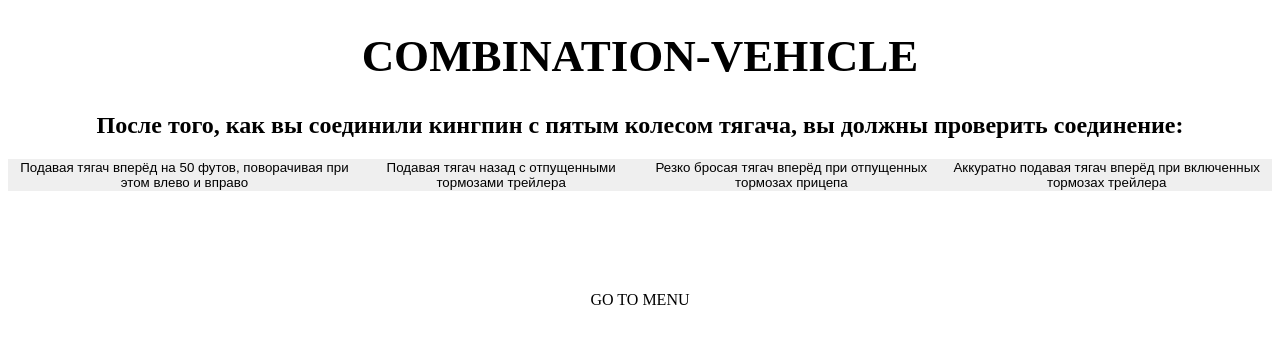
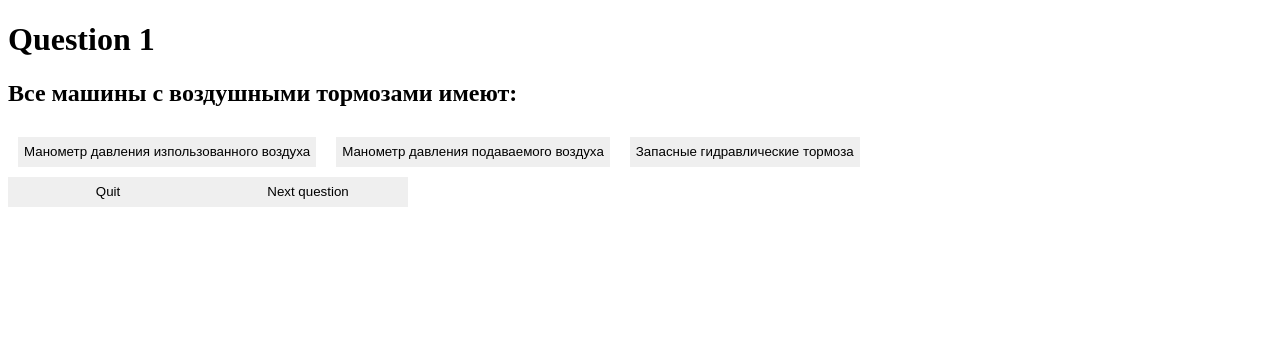
Before and after one commit to zhanybaev/Driver-Test, a React (Create React App) app: page /quiz/Combination-Vehicle in a window 1280 px wide. Shown: the top 344 px of the page. Built offline with nearby package versions, Linux system fonts and the light colour scheme.

Commit message:
logic updated

```diff
--- a/src/App.css
+++ b/src/App.css
@@ -15,25 +15,7 @@ button{
     text-align: center;
 }
 
-.options{
-    display: flex;
-    justify-content: space-evenly;
-}
-
 a{
     color: black;
     text-decoration: none !important;
 }
-
-.topicName{
-    text-transform: capitalize;
-}
-
-.wrong{
-    background: red;
-}
-
-.correct{
-    background: green;
-    color: white;
-}
--- /dev/null
+++ b/src/components/Card.css
@@ -0,0 +1,9 @@
+.select{
+    background-color: green;
+    color: white;
+}
+
+.wrong{
+    background-color: red;
+    color: white;
+}
--- a/src/components/Quiz.tsx
+++ b/src/components/Quiz.tsx
@@ -1,50 +1,34 @@
-import React, { useState } from 'react';
-import { Link, useParams } from 'react-router-dom';
-import { IQuizTheme } from '../types/quiz.types';
+import { useCallback, useEffect, useState } from 'react';
+import { useParams } from 'react-router-dom';
 import { data } from '../utils/data';
 import QuizCard from './QuizCard';
 
 const Quiz = ():JSX.Element => {
+    const [currentQuestion, setCurrentQuestion] = useState(0)
+    const [score, setScore] = useState(0)
     const { topicName } = useParams()
-    const [ currentQuestion, setCurrentQuestion ] = useState<number>(0)
-    const [correctAnswers, setCorrectAnswers] = useState<number>(0)
-    const [modal, setModal] = useState<boolean>(false)
-    const [showIsCorrect, setShowIsCorrect] = useState<boolean>(false)
-    const quiz:IQuizTheme = data.find(item=>item.topicName===topicName) || data[0]
+    const quiz = data.find(item=>item.topicName===topicName) || data[0]
+    const question=quiz.questions[currentQuestion]
 
-    const checkIsCorrect = (answer:string) => {
-        if(quiz.quiz[currentQuestion].answer===answer){
-            const nextQuestion = currentQuestion + 1
-            setCorrectAnswers((prev)=>prev+1)
-            if(nextQuestion>=quiz.quiz.length)setModal(true)
-            else {
-                setCurrentQuestion(nextQuestion)
-                setShowIsCorrect(false)
-            }
-        }else{
-            setShowIsCorrect(true)
-        }
-    }
+    // const shuffleOptions = useCallback(()=>{
+    //     quiz.questions[currentQuestion].options.sort(()=>Math.random()-0.5)
+    //     console.log('shuffle', quiz.questions[currentQuestion].options);
+    // }, [currentQuestion, quiz.questions])
 
-    const showCorrect = (answer:string):string => {
-        if(showIsCorrect){
-            if(answer===quiz.quiz[currentQuestion].answer) return 'correct'
-            else return 'wrong'
-        }
-        return ''
-    }
+    // useEffect(()=>{
+        // shuffleOptions()
+    // }, [currentQuestion])
 
     return (
         <div>
-            <h1 className='headText'>{quiz.topicName}</h1>
-            {
-                modal ? <>Your score is{correctAnswers}</> : (
-                    <QuizCard showCorrect={showCorrect} checkIsCorrect={checkIsCorrect} question={quiz.quiz[currentQuestion]}/>
-                )
-            }
-            <Link style={{textAlign:'center', display:'block', marginTop:'100px'}} to='/'>
-                GO TO MENU
-            </Link>
+            <QuizCard
+                currentQuestion={currentQuestion}
+                setCurrentQuestion={setCurrentQuestion}
+                question={question}
+                score={score}
+                setScore={setScore}
+                limit={quiz.questions.length}
+            />
         </div>
     );
 };
--- a/src/components/QuizCard.tsx
+++ b/src/components/QuizCard.tsx
@@ -1,28 +1,72 @@
-import React from 'react';
+import React, { useState } from 'react';
+import './Card.css'
 import { IQuiz } from '../types/quiz.types';
+import { useNavigate } from 'react-router-dom';
 
 interface IProps{
+    currentQuestion: number,
+    setCurrentQuestion(callback: (question: number) => number):void,
     question: IQuiz,
-    checkIsCorrect(answer:string):void,
-    showCorrect(answer:string):string
+    score:number,
+    setScore(callback: (question: number) => number):void,
+    limit: number
 }
-const QuizCard = ({question, checkIsCorrect, showCorrect}:IProps):JSX.Element => {
+const QuizCard = ({currentQuestion, setCurrentQuestion, question, setScore, score, limit}:IProps):JSX.Element => {
+    const [selected, setSelected] = useState<null | string>(null)
+    const [error, setError] = useState<boolean | string>('')
+    const navigate = useNavigate()
+
+    const handleSelect = (i:string) =>{
+        if(selected===i && selected===question.answer){
+            return 'select'
+        }else if(selected===i && selected!==question.answer){
+            return 'wrong'
+        }else if( i===question.answer){
+            return 'select'
+        }
+    }
+
+    const handleCheck = (i:string) =>{
+        setSelected(i)
+        if(i===question.answer)setScore((prev)=>prev+1)
+        setError(false)
+    }
+
+    const handleNext = () => {
+        if(currentQuestion===limit){
+            navigate('/result')
+        }else if(selected){
+            setCurrentQuestion((prev)=>prev+1)
+            setSelected(null)
+        }else{
+            setError('Please select an option first')
+        }
+    }
+
     return (
         <div>
-            <h2 className='subTitle' >{question.question}</h2>
-            <div className='options'>
+            <h1>Question {currentQuestion+1}</h1>
+            <h2>{question.question}</h2>
+            <div className="options">
+                {error && <div>{error}</div>}
                 {
                     question.options.map((item)=>(
                         <button
-                            className={showCorrect(item)}
-                            key={`key-${item}`}
-                            onClick={()=>checkIsCorrect(item)}
+                            onClick={()=>handleCheck(item)}
+                            className={`singleOption ${selected && handleSelect(item)}`}
+                            key={item}
+                            disabled={!!selected}
+                            style={{margin:'10px'}}
                         >
                             {item}
                         </button>
                     ))
                 }
             </div>
+            <div className="controls">
+                <button onClick={()=>navigate('/d')} >Quit</button>
+                <button onClick={handleNext}>Next question</button>
+            </div>
         </div>
     );
 };
--- a/src/types/quiz.types.ts
+++ b/src/types/quiz.types.ts
@@ -7,5 +7,5 @@ export interface IQuiz {
 export interface IQuizTheme {
     id:string,
     topicName: string,
-    quiz: Array<IQuiz>
+    questions: Array<IQuiz>
 }
--- a/src/utils/data.ts
+++ b/src/utils/data.ts
@@ -3,7 +3,7 @@ export const data: Array<IQuizTheme> = [
     {
         id:'id1ef0e20c88bf4',
         topicName: 'air-break',
-        quiz:[
+        questions:[
             {
                 question:"Все машины с воздушными тормозами имеют:",
                 answer:'Манометр давления подаваемого воздуха',
@@ -540,8 +540,8 @@ export const data: Array<IQuizTheme> = [
     },
     {
         id:'id1ef0e20c88bd5',
-        topicName:'Combination-Vehicle',
-        quiz:[
+        topicName:'combination-vehicle',
+        questions:[
             {//! 1
                 question:"После того, как вы соединили кингпин с пятым колесом тягача, вы должны проверить соединение:",
                 answer:'Аккуратно подавая тягач вперёд при включенных тормозах трейлера',
```
